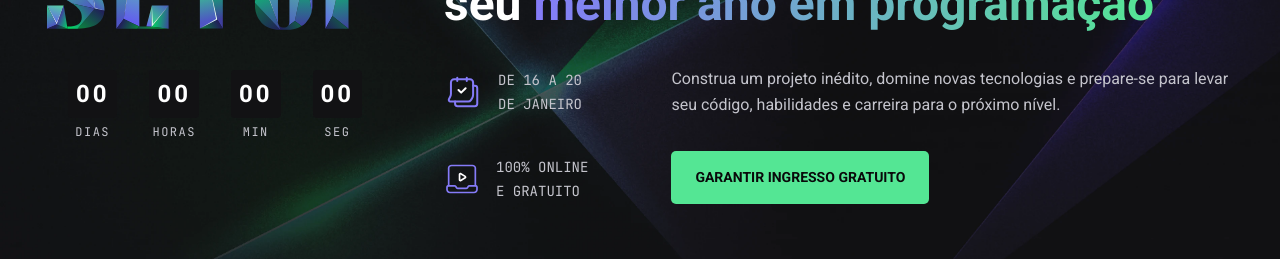
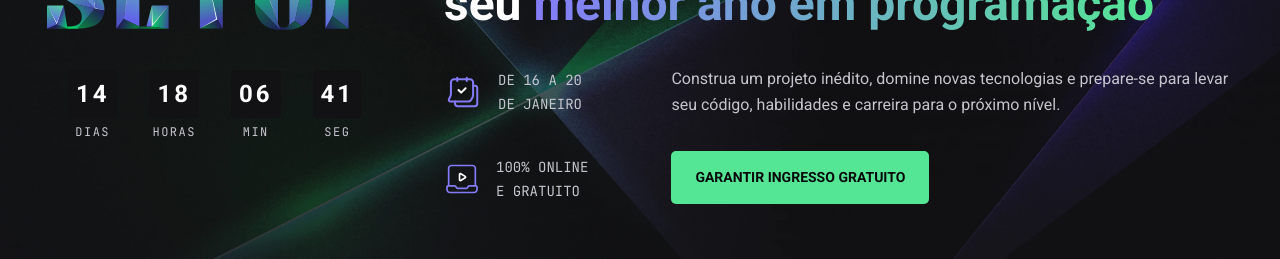
Before and after one commit to stardusteight-d4c/nlw-setup-landing-page, a React (Vite) app: page / in a window 1280 px wide. Shown: the part 246-505 px from the top of the page. Built offline with nearby package versions, Linux system fonts and the light colour scheme.

Commit message:
countdown done

```diff
--- a/src/components/Hero.tsx
+++ b/src/components/Hero.tsx
@@ -10,6 +10,7 @@ import { useMediaQuery } from 'react-responsive'
 import divider from '@assets/divider.svg'
 import arrowMotion from '@assets/white-arrow-motion.gif'
 import { useEffect, useRef, useState } from 'react'
+import { Countdown } from './integrate/Countdown'
 
 interface Props {}
 
@@ -19,35 +20,11 @@ export const Hero = (props: Props) => {
   })
   const [isInView, setIsInView] = useState(false)
 
+  // countDown()
+
   setTimeout(() => {
     setIsInView(true)
   }, 800)
-
-
-  // const ref = useRef<HTMLButtonElement>(null)
-  // useEffect(() => {
-  //   const handleScroll = () => {
-  //     if (!ref.current) {
-  //       return
-  //     }
-
-  //     const elementPosition = ref.current.offsetTop
-  //     const scrollPosition = window.pageYOffset
-  //     const windowHeight = window.innerHeight
-
-  //     if (elementPosition < scrollPosition + windowHeight) {
-  //       setIsInView(true)
-  //     } else {
-  //       setIsInView(false)
-  //     }
-  //   }
-
-  //   window.addEventListener('scroll', handleScroll)
-
-  //   return () => {
-  //     window.removeEventListener('scroll', handleScroll)
-  //   }
-  // }, [])
 
   return (
     <header className="bg-hero w-screen h-fit pb-[100px] md:max-h-fit bg-cover bg-no-repeat">
@@ -60,40 +37,7 @@ export const Hero = (props: Props) => {
               alt="nlw-setup/logo"
               className="min-w-[232px] max-w-[232px] md:min-w-[336px] md:max-w-[336px] h-auto"
             />
-            <div className="flex items-center gap-x-4 md:gap-x-8 justify-center mt-8 md:mt-10">
-              <div className="flex flex-col items-center justify-center">
-                <div className="bg-[#121214] w-fit h-fit py-3 px-2 text-2xl tracking-[3px] rounded font-semibold !leading-6">
-                  00
-                </div>
-                <span className="mt-1 text-[#C4C4CC] uppercase font-jetBrainsMono tracking-[1.5px] !leading-5 text-xs">
-                  dias
-                </span>
-              </div>
-              <div className="flex flex-col items-center justify-center">
-                <div className="bg-[#121214] w-fit h-fit py-3 px-2 text-2xl tracking-[3px] rounded font-semibold !leading-6">
-                  00
-                </div>
-                <span className="mt-1 text-[#C4C4CC] uppercase font-jetBrainsMono tracking-[1.5px] !leading-5 text-xs">
-                  horas
-                </span>
-              </div>
-              <div className="flex flex-col items-center justify-center">
-                <div className="bg-[#121214] w-fit h-fit py-3 px-2 text-2xl tracking-[3px] rounded font-semibold !leading-6">
-                  00
-                </div>
-                <span className="mt-1 text-[#C4C4CC] uppercase font-jetBrainsMono tracking-[1.5px] !leading-5 text-xs">
-                  min
-                </span>
-              </div>
-              <div className="flex flex-col items-center justify-center">
-                <div className="bg-[#121214] w-fit h-fit py-3 px-2 text-2xl tracking-[3px] rounded font-semibold !leading-6">
-                  00
-                </div>
-                <span className="mt-1 text-[#C4C4CC] uppercase font-jetBrainsMono tracking-[1.5px] !leading-5 text-xs">
-                  seg
-                </span>
-              </div>
-            </div>
+            <Countdown />
           </div>
           <div className="text-center w-full md:text-left flex-grow">
             <h2 className="text-3xl md:text-5xl !leading-[125%] font-bold">
--- /dev/null
+++ b/src/components/integrate/Countdown.tsx
@@ -0,0 +1,53 @@
+import React, { useEffect, useState } from 'react'
+import { countDown } from '../utils/countdown'
+
+interface Props {}
+
+export const Countdown = (props: Props) => {
+  const [timeLeft, setTimeLeft] = useState(countDown())
+
+  useEffect(() => {
+    const intervalId = setInterval(() => {
+      setTimeLeft(countDown())
+    }, 1000)
+
+    return () => clearInterval(intervalId)
+  }, [])
+
+  return (
+    <div className="flex items-center gap-x-4 md:gap-x-8 justify-center mt-8 md:mt-10">
+      <div className="flex flex-col items-center justify-center">
+        <div className="bg-[#121214] w-fit h-fit py-3 px-2 text-2xl tracking-[3px] rounded font-semibold !leading-6">
+          {timeLeft.days.toString().padStart(2, '0')}
+        </div>
+        <span className="mt-1 text-[#C4C4CC] uppercase font-jetBrainsMono tracking-[1.5px] !leading-5 text-xs">
+          dias
+        </span>
+      </div>
+      <div className="flex flex-col items-center justify-center">
+        <div className="bg-[#121214] w-fit h-fit py-3 px-2 text-2xl tracking-[3px] rounded font-semibold !leading-6">
+          {timeLeft.hours.toString().padStart(2, '0')}
+        </div>
+        <span className="mt-1 text-[#C4C4CC] uppercase font-jetBrainsMono tracking-[1.5px] !leading-5 text-xs">
+          horas
+        </span>
+      </div>
+      <div className="flex flex-col items-center justify-center">
+        <div className="bg-[#121214] w-fit h-fit py-3 px-2 text-2xl tracking-[3px] rounded font-semibold !leading-6">
+          {timeLeft.minutes.toString().padStart(2, '0')}
+        </div>
+        <span className="mt-1 text-[#C4C4CC] uppercase font-jetBrainsMono tracking-[1.5px] !leading-5 text-xs">
+          min
+        </span>
+      </div>
+      <div className="flex flex-col items-center justify-center">
+        <div className="bg-[#121214] w-fit h-fit py-3 px-2 text-2xl tracking-[3px] rounded font-semibold !leading-6">
+          {timeLeft.seconds.toString().padStart(2, '0')}
+        </div>
+        <span className="mt-1 text-[#C4C4CC] uppercase font-jetBrainsMono tracking-[1.5px] !leading-5 text-xs">
+          seg
+        </span>
+      </div>
+    </div>
+  )
+}
--- a/src/components/integrate/Navbar.tsx
+++ b/src/components/integrate/Navbar.tsx
@@ -65,7 +65,11 @@ export const Navbar = (props: Props) => {
         } text-[#C4C4CC] mx-auto max-w-7xl md:px-4 lg:px-14 py-4 md:flex items-center justify-center md:justify-between`}
       >
         {scrollingPage && <img src={nlwLogo} alt="nlw/logo" />}
-        <ul className={`${scrollingPage && '!hidden'} md:flex items-center gap-x-6`}>
+        <ul
+          className={`${
+            scrollingPage ? 'hidden lg:flex' : 'md:flex'
+          }  items-center gap-x-6`}
+        >
           <li className="hover:text-[#54E694] transition-colors cursor-pointer py-1 pr-1">
             Sobre
           </li>
--- /dev/null
+++ b/src/components/utils/countdown.ts
@@ -0,0 +1,24 @@
+export function countDown() {
+  const y = 2023
+  const m = 1
+  const d = 15
+  const h = 18
+  const min = 0
+  const seg = 0
+
+  const currentDate = new Date()
+  const targetDate = new Date(y, m, d, h, min, seg)
+  const difference = targetDate.getTime() - currentDate.getTime()
+
+  let days = Math.floor(difference / (1000 * 60 * 60 * 24))
+  let hours = Math.floor(
+    (difference % (1000 * 60 * 60 * 24)) / (1000 * 60 * 60)
+  )
+  let minutes = Math.floor((difference % (1000 * 60 * 60)) / (1000 * 60))
+  let seconds = Math.floor((difference % (1000 * 60)) / 1000)
+
+  // console.log(
+  //   `Faltam ${days} dias, ${hours} horas, ${minutes} minutos e ${seconds} segundos para o dia ${d}/${m}/${y} às ${h}:${min}:${seg}h.`
+  // )
+  return { days, hours, minutes, seconds }
+}
```
